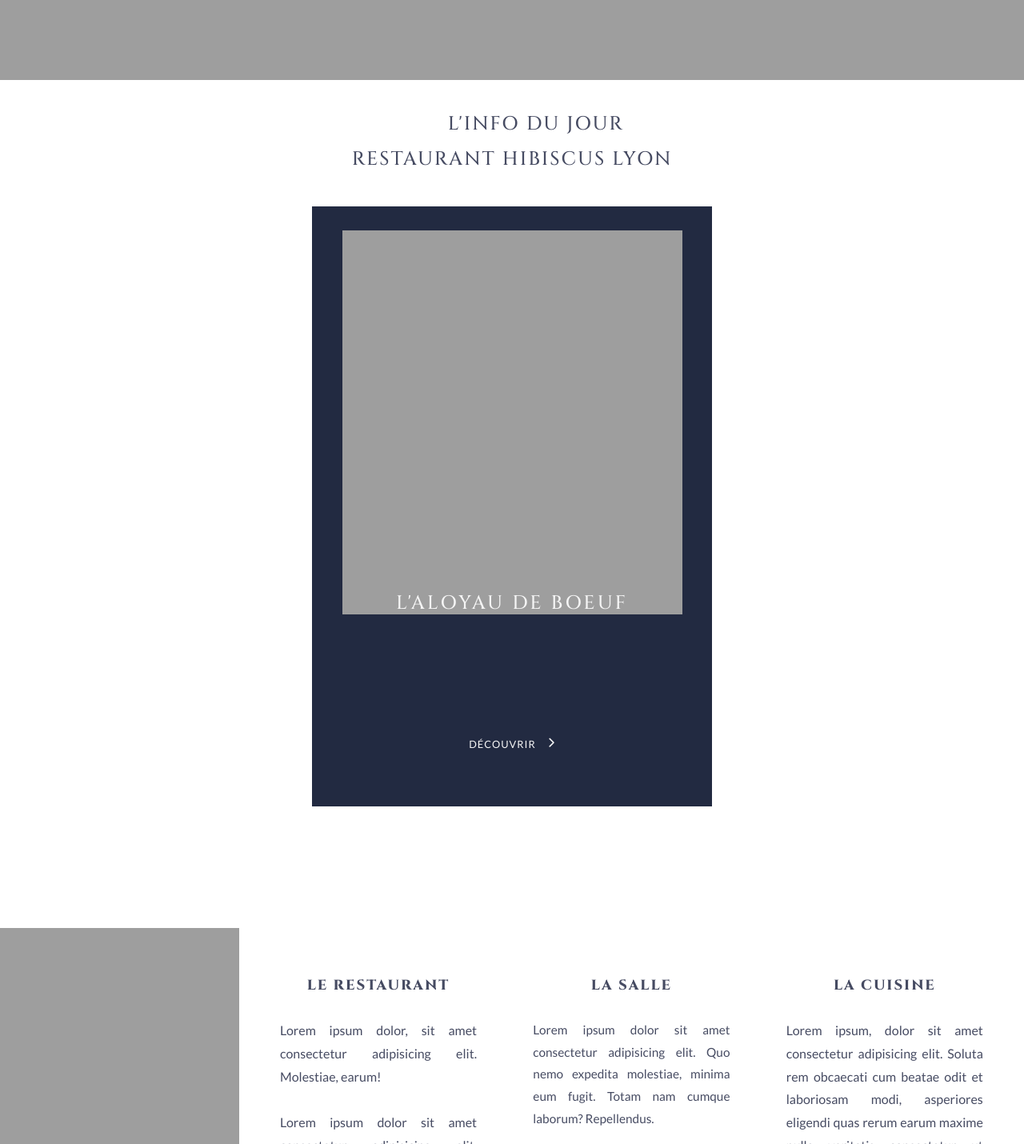
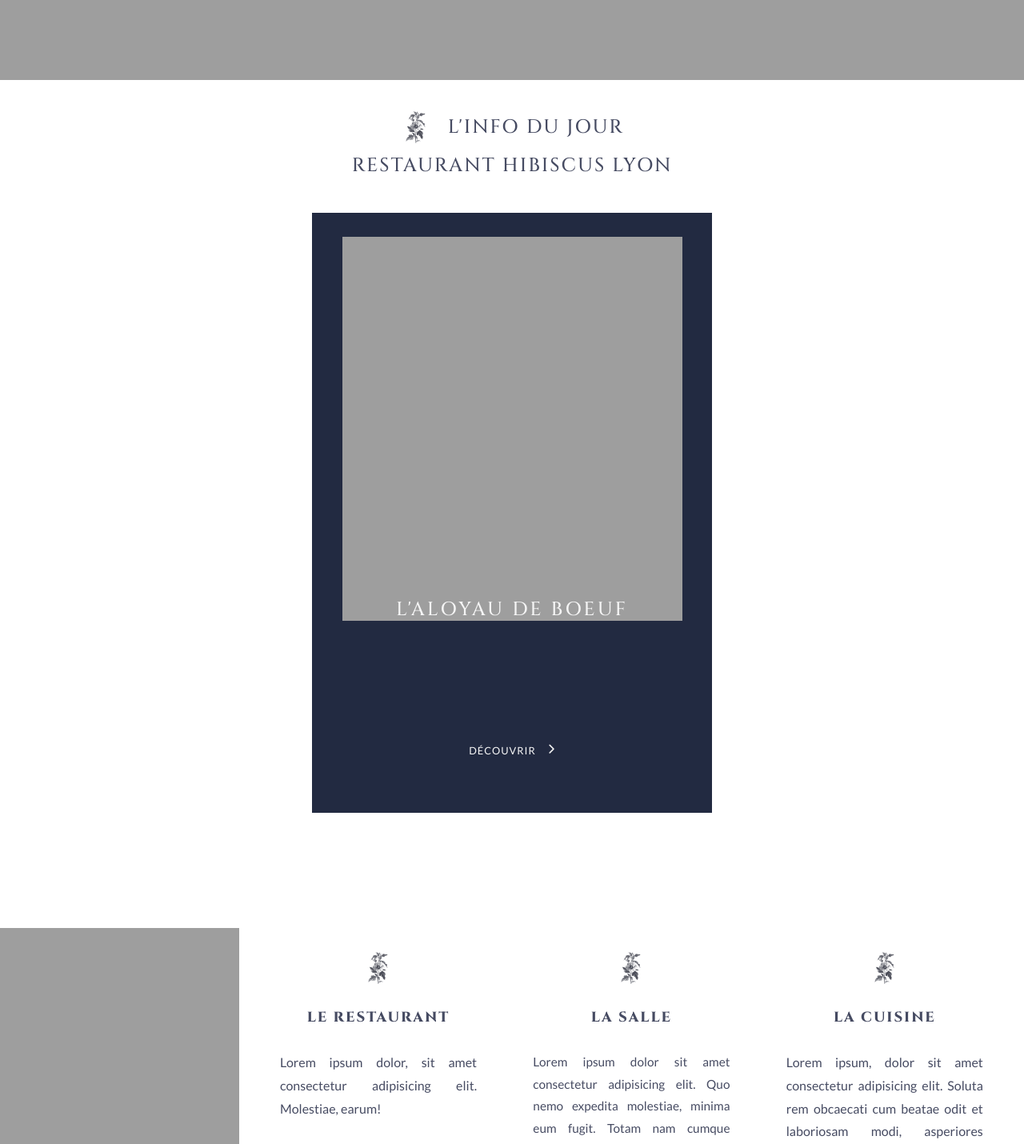
Before and after one commit to Alek6-dev/hibiscus-restaurant, a plain HTML site: page index.html in a window 1280 px wide. Shown: the part 580-2010 px from the top of the page at 80% size. Drawn offline with Linux system fonts and the light colour scheme; the site is published under a folder, as on GitHub Pages, so addresses that start at the root find nothing.

Commit message:
mise à jour logo hibiscus

```diff
--- a/index.html
+++ b/index.html
@@ -33,7 +33,7 @@
     <main>
         <section class="infos" id="section-info">
             <div class="title1">
-                <img src="/assets/img/feuille agastache.png" alt="">
+                <img src="./assets/img/feuille agastache.png" alt="">
                 <h1>l'info du jour</h1>
             </div>
             <div class="title2">
@@ -56,7 +56,7 @@
             </div>
             <div class="text-container">
                 <div class="restaurant">
-                    <img src="/assets/img/feuille agastache.png" alt="">
+                    <img src="./assets/img/feuille agastache.png" alt="">
                     <h3>le restaurant</h3>
                     <p>Lorem ipsum dolor, sit amet consectetur adipisicing elit. Molestiae, earum!
 
@@ -73,7 +73,7 @@
                         </div>
                 </div>
                 <div class="salle">
-                    <img src="/assets/img/feuille agastache.png" alt="">
+                    <img src="./assets/img/feuille agastache.png" alt="">
                     <h3>la salle</h3>
                     <p>Lorem ipsum dolor sit amet consectetur adipisicing elit. Quo nemo expedita molestiae, minima eum fugit. Totam nam cumque laborum? Repellendus.
 
@@ -89,7 +89,7 @@
                         </div>
                 </div>
                 <div class="cuisine">
-                    <img src="/assets/img/feuille agastache.png" alt="">
+                    <img src="./assets/img/feuille agastache.png" alt="">
                     <h3>la cuisine</h3>
                     <p>Lorem ipsum, dolor sit amet consectetur adipisicing elit. Soluta rem obcaecati cum beatae odit et laboriosam modi, asperiores eligendi quas rerum earum maxime nulla veritatis consectetur ut dolorum minus sit officiis repellat. Nesciunt, magnam laborum!
 
```
